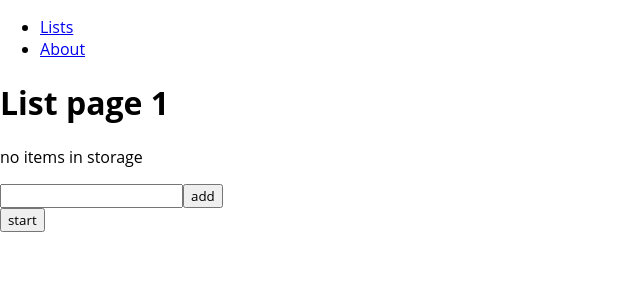
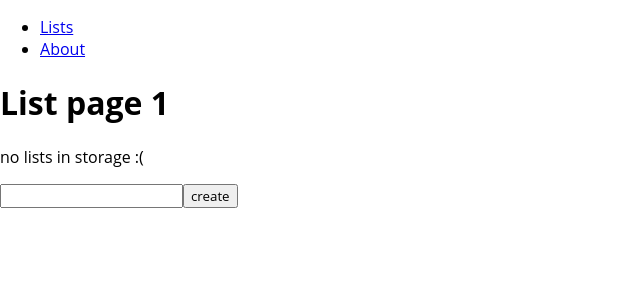
Before and after one commit to francisquinn/checkminder, a React (Vite) app: page /lists/1 in a window 1280 px wide. Shown: the top 300 px of the page, without its empty margins (0-640 px from the left). Built offline with nearby package versions, Linux system fonts and the light colour scheme.

Commit message:
Created List component

```diff
--- a/src/App.jsx
+++ b/src/App.jsx
@@ -1,6 +1,6 @@
 import { Link, Route, Routes } from "react-router-dom";
 import { About } from "./routes/About";
-import { List } from "./routes/List";
+import { Item } from "./routes/Item";
 import { Lists } from "./routes/Lists";
 import { Error } from "./routes/Error";
 import { Run } from "./routes/Run";
@@ -17,7 +17,7 @@ export default function App() {
       <Routes>
         <Route path="/" element={<Lists />}></Route>
         <Route path="/about" element={<About />}></Route>
-        <Route path="/lists/:list_id" element={<List />}></Route>
+        <Route path="/lists/:list_id" element={<Item />}></Route>
         <Route path="/lists/:list_id/run" element={<Run />}></Route>
         <Route path="*" element={<Error />}></Route>
       </Routes>
--- /dev/null
+++ b/src/components/List.jsx
@@ -0,0 +1,61 @@
+import { useRef } from "react";
+import { Button } from "./Button";
+import { Link } from "react-router-dom";
+
+export function List({ items, onCreate }) {
+    const createInput = useRef();
+    const editBtn = useRef();
+    const deleteBtn = useRef()
+
+    function createListItem(event) {
+        event.preventDefault();
+        const value = createInput.current.value;
+
+        if (value.length == 0) {
+            console.error('name must have letters!')
+            return;
+        }
+
+        const item = {
+            id: generateListId(),
+            name: value
+        }
+
+        onCreate([...items, item]);
+        createInput.current.value = '';
+    }
+
+    function generateListId() {
+        return Math.random().toString(36).substring(2, 7);
+    }
+
+    function editList() {
+        console.log('edit value!');
+    }
+
+    function deleteList() {
+        console.log('delete list!');
+    }
+
+    return (
+        <>
+            { items.length == 0 ? (
+                <p>no lists in storage :(</p>
+            ) : (
+                <ul>
+                    {items.map(list =>
+                        <li key={list.id}>
+                            <Link to={`lists/${list.id}`} state={list}>{list.name}</Link>
+                            <button onClick={editList} ref={editBtn}>edit</button>
+                            <button onClick={deleteList} ref={deleteBtn}>delete</button>
+                        </li>
+                    )}
+                </ul>
+            )}
+            <form action="/" onSubmit={createListItem}>
+                <input type="text" ref={createInput}/>
+                <Button text="create" type="submit"></Button>
+            </form>
+        </>
+    );
+}
--- /dev/null
+++ b/src/routes/Item.jsx
@@ -0,0 +1,48 @@
+import { useParams } from "react-router-dom";
+import { useEffect, useRef, useState } from "react";
+import { List } from "../components/List";
+
+export function Item() {
+    const { list_id } = useParams();
+    const [items, setItems] = useState(JSON.parse(localStorage.getItem('items')) ?? []);
+    const [listItems, setListItems] = useState([]);
+
+    useEffect(() => {
+        const newItems = items.filter(item => item.list_id == list_id);
+        setListItems(newItems);
+    }, []);
+
+    function updateItemStorage(items) {
+        localStorage.setItem('items', JSON.stringify(items));
+        setItems(items);
+    }
+
+    // function updateItemsStorage(l) {
+    //     setListItems(l);
+    // }
+
+    return (
+        <>
+            <h1>List page { list_id }</h1>
+            <List
+                items={listItems}
+                onCreate={updateItemStorage}/>
+            {/* { listItems.length == 0 ? (
+                <p>no items in storage</p>
+            ) : (
+                <ul>
+                    {listItems.map(item =>
+                        <li key={item.id}>
+                            {item.name}
+                        </li>
+                    )}
+                </ul>
+            )}
+            <form action="/" onSubmit={addItem}>
+                <input type="text" ref={createInput} />
+                <Button text="add" type="submit"></Button>
+            </form>
+            <Link to='run' state={listItems}><Button text="start"></Button></Link> */}
+        </>
+    )
+}
--- a/src/routes/List.jsx
+++ /dev/null
@@ -1,79 +0,0 @@
-import { Link, useParams } from "react-router-dom";
-import { Button } from "../components/Button";
-import { useEffect, useRef, useState } from "react";
-
-export function List() {
-    const { list_id } = useParams();
-    const createInput = useRef();
-    const [items, setItems] = useState(JSON.parse(localStorage.getItem('items')));
-    const [listItems, setListItems] = useState([]);
-
-    useEffect(() => {
-        if (items) {
-            const newItems = items.filter(item => item.list_id == list_id);
-            setListItems(newItems)
-        }
-    }, []);
-
-    function addItem(event) {
-        event.preventDefault();
-        const listName = createInput.current.value;
-
-        if (listName.length == 0) {
-            console.error('name must have letters!')
-            return;
-        }
-
-        const item = {
-            id: generateListId(),
-            list_id: list_id,
-            name: listName,
-        }
-
-        if (!items) {
-            updateListStorage([item]);
-            updateItemsStorage([item])
-        }
-        else {
-            updateListStorage([...items, item]);
-            updateItemsStorage([...listItems, item])
-        }
-
-        createInput.current.value = '';
-    }
-
-    function updateListStorage(l) {
-        localStorage.setItem('items', JSON.stringify(l));
-        setItems(l);
-    }
-
-    function updateItemsStorage(l) {
-        setListItems(l);
-    }
-
-    function generateListId() {
-        return Math.random().toString(36).substring(2, 7);
-    }
-
-    return (
-        <>
-            <h1>List page { list_id }</h1>
-            { listItems.length == 0 ? (
-                <p>no items in storage</p>
-            ) : (
-                <ul>
-                    {listItems.map(item =>
-                        <li key={item.id}>
-                            {item.name}
-                        </li>
-                    )}
-                </ul>
-            )}
-            <form action="/" onSubmit={addItem}>
-                <input type="text" ref={createInput} />
-                <Button text="add" type="submit"></Button>
-            </form>
-            <Link to='run' state={listItems}><Button text="start"></Button></Link>
-        </>
-    )
-}
--- a/src/routes/Lists.jsx
+++ b/src/routes/Lists.jsx
@@ -1,81 +1,20 @@
-import { Link } from "react-router-dom";
-import { Button } from "../components/Button";
-import { useRef, useState } from "react";
+import { useState } from "react";
+import { List } from "../components/List";
 
 export function Lists() {
-    const createInput = useRef();
-    const editBtn = useRef();
-    const deleteBtn = useRef()
-    const [lists, setLists] = useState(JSON.parse(localStorage.getItem('lists')));
-
-    function createListItem(event) {
-        event.preventDefault();
-        const listName = createInput.current.value;
-
-        if (listName.length == 0) {
-            console.error('name must have letters!')
-            return;
-        }
-
-        const item = {
-            id: generateListId(),
-            name: listName
-        }
-
-        if (!lists) {
-            updateListStorage([item]);
-        }
-        else {
-            updateListStorage([...lists, item]);
-        }
-
-        createInput.current.value = '';
-    }
+    const [lists, setLists] = useState(JSON.parse(localStorage.getItem('lists')) ?? []);
 
     function updateListStorage(list) {
         localStorage.setItem('lists', JSON.stringify(list));
         setLists(list);
     }
 
-    function generateListId() {
-        return Math.random().toString(36).substring(2, 7);
-    }
-
-    function editList() {
-        console.log('edit value!')
-    }
-
-    function deleteList() {
-        console.log('delete list!')
-    }
-
-    // TODO remove after dev
-    function clearStorage() {
-        localStorage.removeItem('lists');
-        setLists(null);
-    }
-
     return (
         <>
             <h1>Checklists</h1>
-            { !lists ? (
-                <p>no lists in storage</p>
-            ) : (
-                <ul>
-                    {lists.map(list =>
-                        <li key={list.id}>
-                            <Link to={`lists/${list.id}`} state={list}>{list.name}</Link>
-                            <button onClick={editList} ref={editBtn}>edit</button>
-                            <button onClick={deleteList} ref={deleteBtn}>delete</button>
-                        </li>
-                    )}
-                </ul>
-            )}
-            <form action="/" onSubmit={createListItem}>
-                <input type="text" ref={createInput} />
-                <Button text="create" type="submit"></Button>
-            </form>
-            <Button text="clear storage" onClick={clearStorage}></Button>
+            <List
+                items={lists}
+                onCreate={updateListStorage} />
         </>
     );
 }
```
Also changed, not shown: src/components/Item.jsx (deleted, +0 -7 lines).
